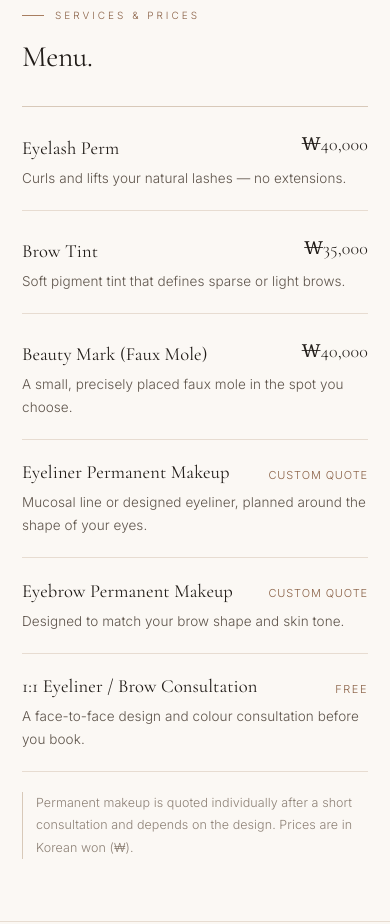
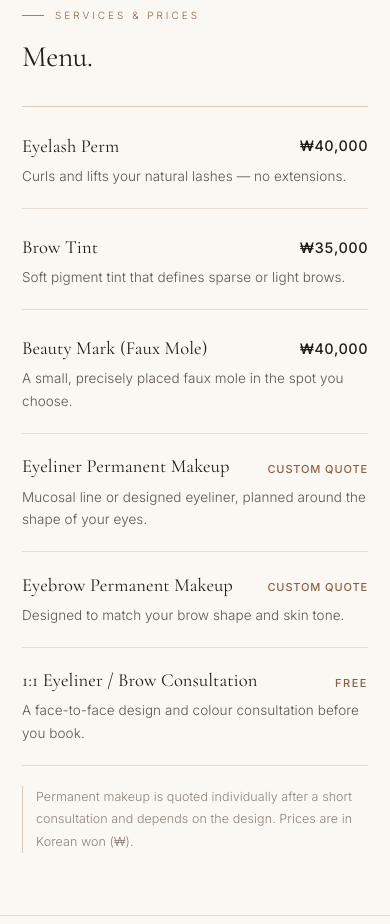
Before and after one commit to jjinnyy0115-dev/jinart_study, a plain HTML site: page en/index.html in a window 390 px wide. Shown: the part 2800-3724 px from the top of the page. Drawn offline with nearby package versions, Linux system fonts and the light colour scheme.

Commit message:
가격 표기를 읽기 쉬운 산세리프·표 숫자로 정리

```diff
--- a/en/index.html
+++ b/en/index.html
@@ -242,7 +242,8 @@
   .svc .d{grid-column:1;margin-top:6px;color:var(--ink-soft);font-size:13.5px;line-height:1.7;max-width:42ch}
   .svc .price{
     grid-column:2;grid-row:1 / span 2;align-self:center;
-    font-family:var(--serif);font-size:1.3rem;letter-spacing:.01em;white-space:nowrap;color:var(--ink);
+    font-family:var(--sans);font-size:15px;font-weight:500;letter-spacing:.03em;
+    font-variant-numeric:tabular-nums;white-space:nowrap;color:var(--ink);
     text-align:right;
   }
   .svc .price.quote{font-family:var(--sans);font-size:12px;letter-spacing:.08em;text-transform:uppercase;color:var(--accent-ink)}
@@ -250,7 +251,7 @@
   @media (max-width:759px){
     .svc{column-gap:12px}
     .svc h3{grid-column:1;grid-row:1}
-    .svc .price{grid-column:2;grid-row:1;align-self:start;font-size:1.12rem;padding-top:2px}
+    .svc .price{grid-column:2;grid-row:1;align-self:start;font-size:14.5px;padding-top:6px}
     .svc .price.quote,.svc .price.free{font-size:11px;padding-top:6px}
     .svc .d{grid-column:1 / -1;grid-row:2;max-width:none}
   }
```
